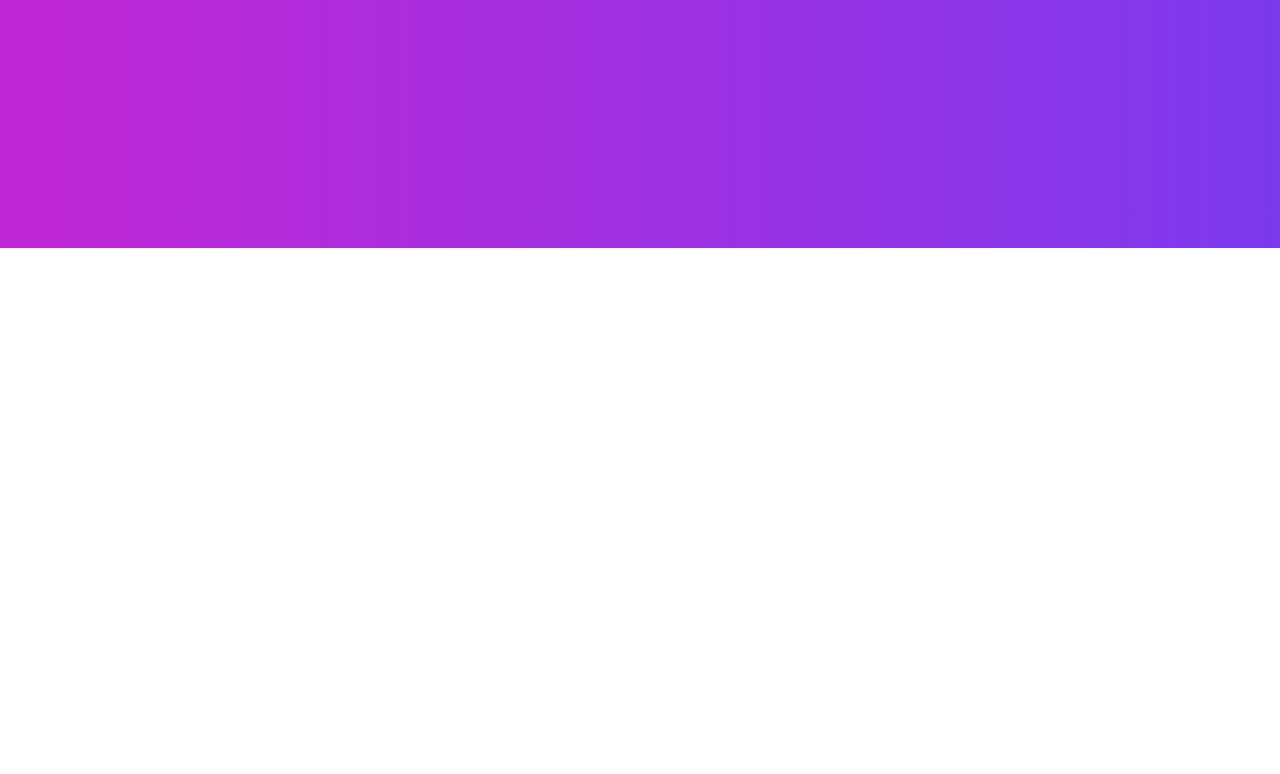
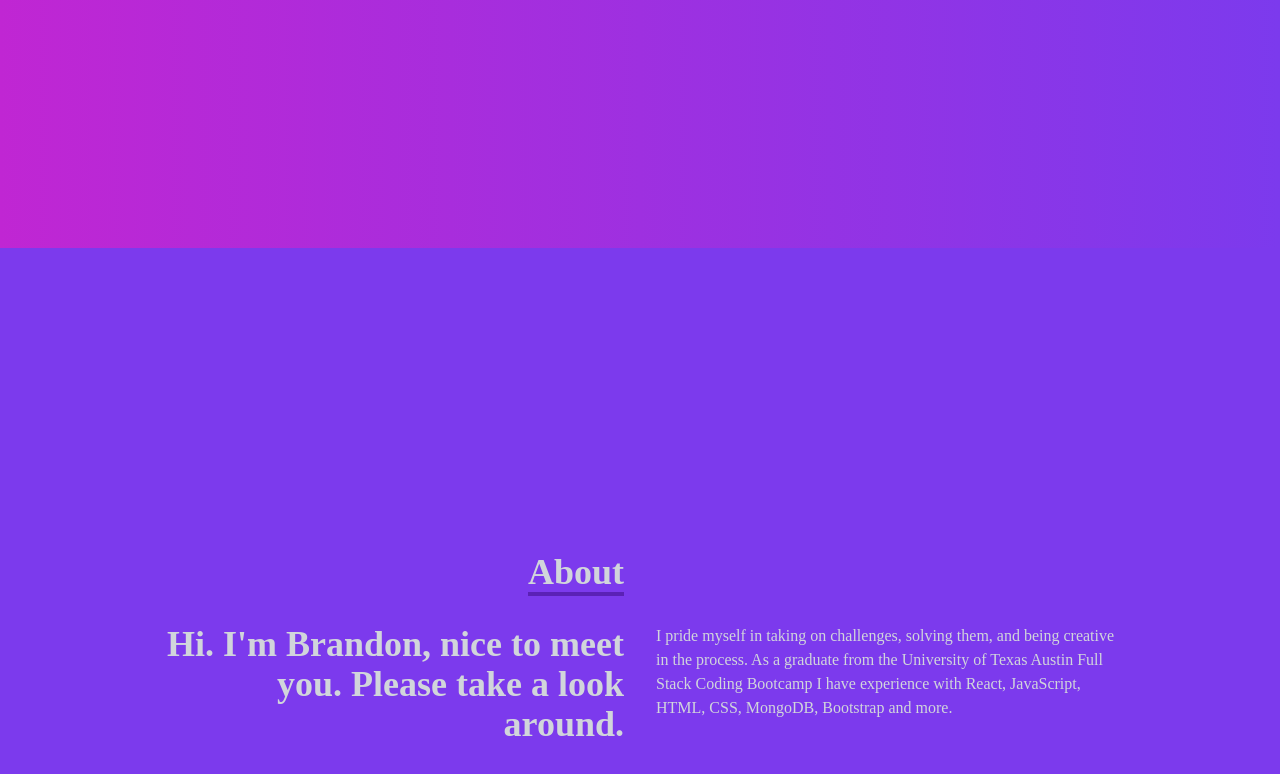
Before and after one commit to blksmk8483/portfolio-tailwind, a React (Create React App) app: page / in a window 1280 px wide. Shown: the part 552-1326 px from the top of the page. Before the commit the page ends 800 px from the top, so only its background shows below. Built offline with nearby package versions, Linux system fonts and the light colour scheme.

Commit message:
added the About section content

```diff
--- a/src/App.js
+++ b/src/App.js
@@ -1,11 +1,13 @@
+import Navbar from "./components/Navbar";
 import Home from "./components/Home";
-import Navbar from "./components/Navbar";
+import About from "./components/About";
 
 function App() {
   return (
     <div>
       <Navbar />
       <Home />
+      <About />
     </div>
   );
 }
--- /dev/null
+++ b/src/components/About.jsx
@@ -0,0 +1,33 @@
+import React from "react";
+
+const About = () => {
+  return (
+    <div name="about" className="w-full h-screen bg-violet-600 text-gray-300">
+      <div className="flex flex-col justify-center items-center w-full h-full">
+        <div className="max-w-[1000px] w-full grid grid-cols-2 gap-8">
+          <div className="sm:text-right pb-8 pl-4">
+            <p className="text-4xl font-bold inline border-b-4 border-violet-800">
+              About
+            </p>
+          </div>
+          <div></div>
+        </div>
+        <div className="max-w-[1000px] w-full grid sm:grid-cols-2 gap-8 px-4">
+          <div className="sm:text-right text-4xl font-bold">
+            <p>Hi. I'm Brandon, nice to meet you. Please take a look around.</p>
+          </div>
+          <div>
+            <p>
+              I pride myself in taking on challenges, solving them, and being
+              creative in the process. As a graduate from the University of
+              Texas Austin Full Stack Coding Bootcamp I have experience with
+              React, JavaScript, HTML, CSS, MongoDB, Bootstrap and more.
+            </p>
+          </div>
+        </div>
+      </div>
+    </div>
+  );
+};
+
+export default About;
--- a/src/components/Navbar.jsx
+++ b/src/components/Navbar.jsx
@@ -37,7 +37,7 @@
         className={
           !nav
             ? "hidden"
-            : "absolute top-0 left-0 w-full h-screen bg-[#0a192f] flex flex-col justify-center items-center"
+            : "absolute top-0 left-0 w-full h-screen bg-gradient-to-r from-fuchsia-600 to-violet-600 flex flex-col justify-center items-center"
         }
       >
         <li className="py-6 text-4xl">Home</li>
```
